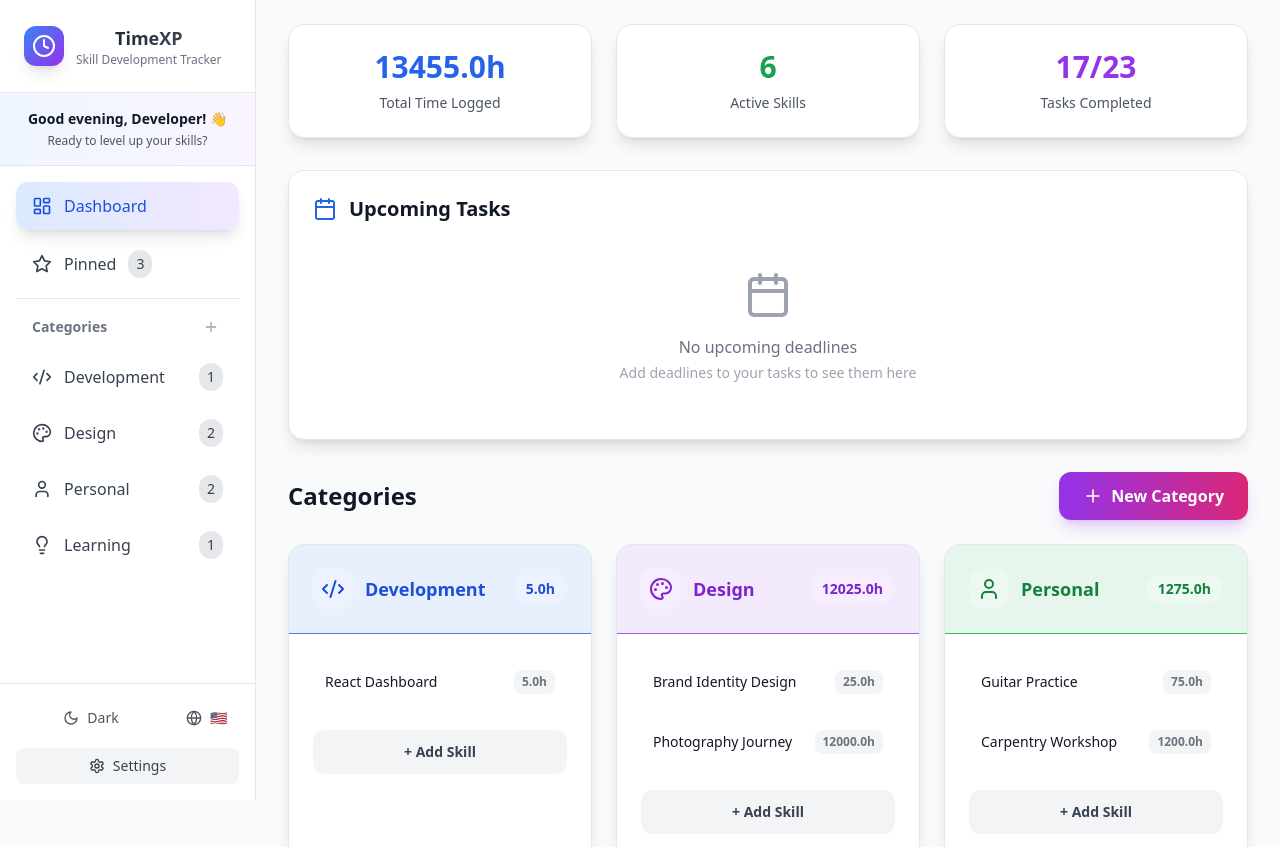
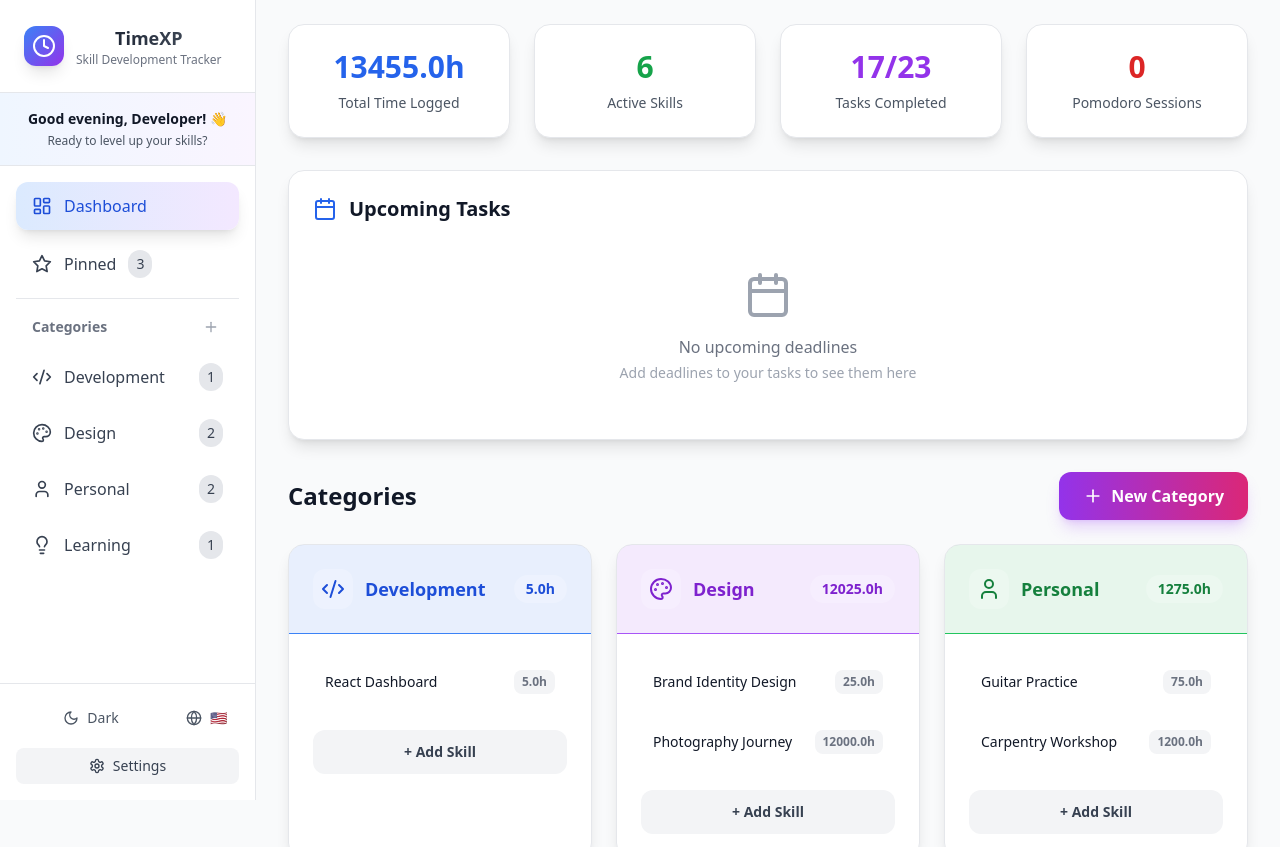
Before and after one commit to not-Kami/Time-Tracker, a React (Vite) app: page / in a window 1280 px wide. Shown: the top 847 px of the page. Built offline with nearby package versions, Linux system fonts and the light colour scheme.

Commit message:
Add Pomodoro Sounds and Session Tracking

```diff
--- a/src/App.tsx
+++ b/src/App.tsx
@@ -44,7 +44,25 @@ function AppContent() {
   const [previousAchievementLevel, setPreviousAchievementLevel] = useState<string>('');
 
   const activeSkill = activeTimerSkillId ? data.skills.find(s => s.id === activeTimerSkillId) : null;
-  const { pomodoroMode, isBreak, pomodoroTimeLeft, togglePomodoro } = usePomodoro(activeSkill);
+
+  // Pomodoro sound callbacks
+  const handlePomodoroComplete = () => {
+    if (isSoundEnabled) {
+      playSound('pomodoro-complete');
+    }
+  };
+
+  const handleBreakComplete = () => {
+    if (isSoundEnabled) {
+      playSound('break-complete');
+    }
+  };
+
+  const { pomodoroMode, isBreak, pomodoroTimeLeft, togglePomodoro } = usePomodoro(
+    activeSkill,
+    handlePomodoroComplete,
+    handleBreakComplete
+  );
 
   // Check for achievement level changes
   useEffect(() => {
@@ -63,17 +81,6 @@ function AppContent() {
       setActiveTimerSkillId(null);
     }
   }, [timerState.status, activeTimerSkillId]);
-
-  // Pomodoro completion notifications
-  useEffect(() => {
-    if (pomodoroMode && pomodoroTimeLeft <= 0 && isSoundEnabled) {
-      if (isBreak) {
-        playSound('break-complete');
-      } else {
-        playSound('pomodoro-complete');
-      }
-    }
-  }, [pomodoroMode, pomodoroTimeLeft, isBreak, playSound, isSoundEnabled]);
 
   const getFilteredSkills = (): Skill[] => {
     if (showingPinned) {
@@ -127,6 +134,7 @@ function AppContent() {
       notes: [],
       createdAt: new Date(),
       updatedAt: new Date(),
+      isActive: true,
     };
 
     const updatedData = {
@@ -145,6 +153,8 @@ function AppContent() {
       icon,
       description,
       createdAt: new Date(),
+      updatedAt: new Date(),
+      isActive: true,
     };
 
     const updatedData = {
@@ -399,6 +409,9 @@ function AppContent() {
     const completedTasks = data.skills.reduce((sum, skill) =>
       sum + skill.tasks.filter(task => task.completed).length, 0
     );
+    const totalPomodoroSessions = data.skills.reduce((sum, skill) =>
+      sum + skill.sessions.filter(session => session.pomodoroSession && !session.isBreak).length, 0
+    );
 
     return (
       <Layout
@@ -420,7 +433,7 @@ function AppContent() {
       >
         <div className="space-y-8">
           {/* Dashboard Stats */}
-          <div className="grid grid-cols-1 md:grid-cols-3 gap-6">
+          <div className="grid grid-cols-1 md:grid-cols-4 gap-6">
             <div className="bg-white dark:bg-gray-800 rounded-2xl shadow-lg border border-gray-200 dark:border-gray-700 p-6">
               <div className="text-center">
                 <div className="text-3xl font-bold text-blue-600 dark:text-blue-400 mb-2">
@@ -443,6 +456,14 @@ function AppContent() {
                   {completedTasks}/{totalTasks}
                 </div>
                 <div className="text-sm text-gray-600 dark:text-gray-400">{t('dashboard.tasksCompleted')}</div>
+              </div>
+            </div>
+            <div className="bg-white dark:bg-gray-800 rounded-2xl shadow-lg border border-gray-200 dark:border-gray-700 p-6">
+              <div className="text-center">
+                <div className="text-3xl font-bold text-red-600 dark:text-red-400 mb-2">
+                  {totalPomodoroSessions}
+                </div>
+                <div className="text-sm text-gray-600 dark:text-gray-400">Pomodoro Sessions</div>
               </div>
             </div>
           </div>
@@ -642,7 +663,7 @@ function AppContent() {
                 className="inline-flex items-center px-8 py-4 bg-gradient-to-r from-blue-600 to-purple-600 text-white rounded-xl hover:from-blue-700 hover:to-purple-700 font-semibold transition-all duration-200 transform hover:scale-105 shadow-lg shadow-blue-500/25"
               >
                 <Plus className="w-6 h-6 mr-2" />
-                {t('skills.createFirst')}
+                <span>{t('skills.createFirst')}</span>
               </button>
             </div>
           )}
--- a/src/components/ProjectCard.tsx
+++ b/src/components/ProjectCard.tsx
@@ -34,6 +34,11 @@ export function ProjectCard({
   const currentTime = skill.totalTime + timerState.elapsedTime;
   const completedTasks = skill.tasks.filter(task => task.completed).length;
   const achievement = getAchievementLevel(currentTime);
+
+  // Calculate pomodoro sessions for this skill
+  const pomodoroSessions = skill.sessions.filter(session =>
+    session.pomodoroSession && !session.isBreak
+  ).length;
 
   const handleTimerAction = (e: React.MouseEvent) => {
     e.stopPropagation();
@@ -154,14 +159,21 @@ export function ProjectCard({
           </div>
         )}
 
+        {skill.pomodoroSettings.enabled && pomodoroSessions > 0 && (
+          <div className="flex items-center justify-between">
+            <span className="text-sm font-medium text-gray-600 dark:text-gray-400">Pomodoros</span>
+            <span className="text-sm font-bold text-red-600 dark:text-red-400 bg-red-50 dark:bg-red-900/20 px-2 py-1 rounded-lg text-center">
+              {pomodoroSessions}
+            </span>
+          </div>
+        )}
+
         {achievement.nextMilestone === 0 && (
           <div className="text-center py-3">
             <span className="text-sm font-bold text-purple-600 dark:text-purple-400">🎉 {t('achievements.maxLevel')}</span>
           </div>
         )}
       </div>
-
-      {/* Progress bar at bottom - only show when clicked for details */}
     </div>
   );
 }
--- a/src/hooks/usePomodoro.ts
+++ b/src/hooks/usePomodoro.ts
@@ -1,7 +1,7 @@
 import { useState, useEffect } from 'react';
 import { Skill } from '../types';
 
-export function usePomodoro(skill: Skill | null) {
+export function usePomodoro(skill: Skill | null, onPomodoroComplete?: () => void, onBreakComplete?: () => void) {
   const [pomodoroMode, setPomodoroMode] = useState(false);
   const [isBreak, setIsBreak] = useState(false);
   const [pomodoroTimeLeft, setPomodoroTimeLeft] = useState(0);
@@ -22,10 +22,23 @@ export function usePomodoro(skill: Skill | null) {
       setPomodoroTimeLeft(prev => {
         if (prev <= 1000) {
           // Time's up! Switch between focus and break
+          const wasBreak = isBreak;
+
           setIsBreak(current => {
             const newIsBreak = !current;
+
+            // Trigger sound callbacks when switching
+            if (wasBreak && !newIsBreak) {
+              // Break ended, focus starts
+              onBreakComplete?.();
+            } else if (!wasBreak && newIsBreak) {
+              // Pomodoro ended, break starts
+              onPomodoroComplete?.();
+            }
+
             return newIsBreak;
           });
+
           const focusTime = skill.pomodoroSettings.focusTime * 60 * 1000;
           const breakTime = skill.pomodoroSettings.breakTime * 60 * 1000;
           return isBreak ? focusTime : breakTime;
@@ -35,7 +48,7 @@ export function usePomodoro(skill: Skill | null) {
     }, 1000);
 
     return () => clearInterval(interval);
-  }, [pomodoroMode, isBreak, skill]);
+  }, [pomodoroMode, isBreak, skill, onPomodoroComplete, onBreakComplete]);
 
   const togglePomodoro = () => {
     if (!skill?.pomodoroSettings.enabled) return;
```
